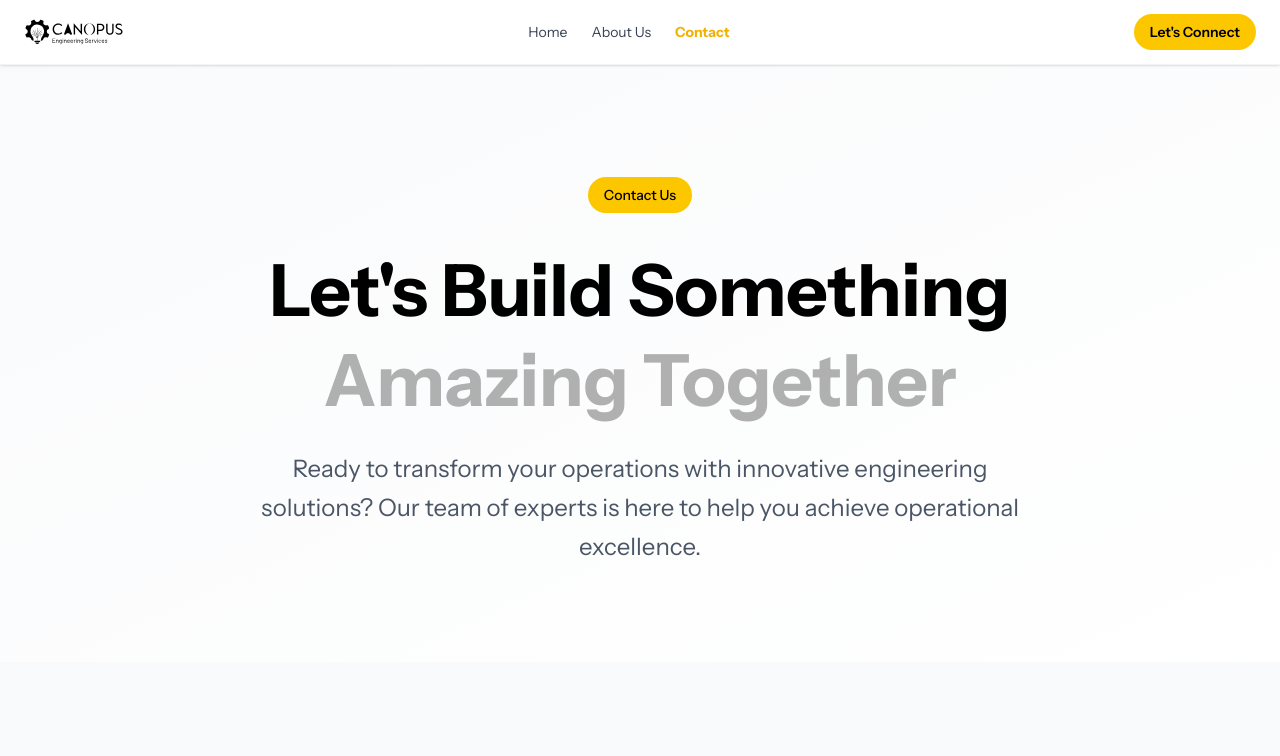
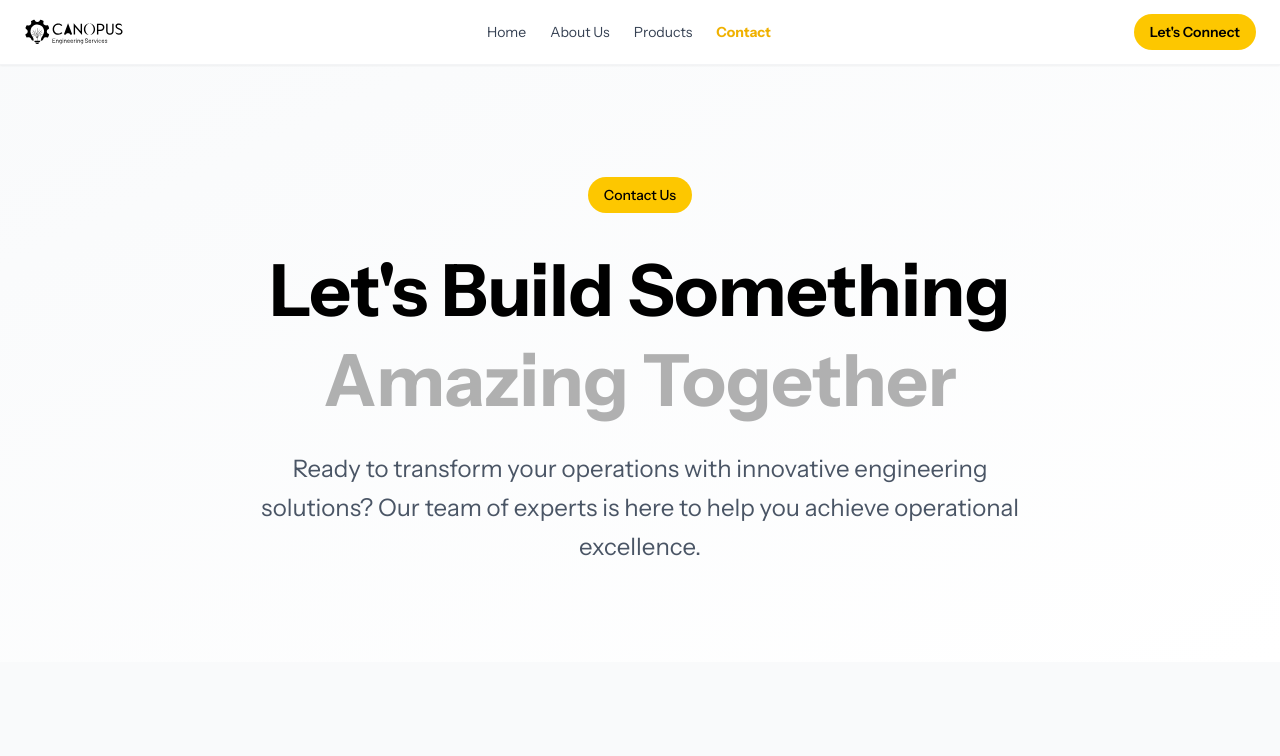
Before and after one commit to ashishmohapatra240/can-opus, a Next.js app: page /contact in a window 1280 px wide. Shown: the top 756 px of the page. Built offline with nearby package versions, Linux system fonts and the light colour scheme.

Commit message:
feat: add Products to Header

```diff
--- a/app/components/Header.tsx
+++ b/app/components/Header.tsx
@@ -15,10 +15,11 @@ export default function Header() {
   const pathname = usePathname();
   const isHomePage = pathname === '/';
   const isAboutPage = pathname === '/about';
+  const isProductsPage = pathname === '/products';
   const isContactPage = pathname === '/contact';
 
   return (
-    <header className="sticky top-0 w-full z-50 bg-white border-b border-gray-100 shadow-sm">
+    <header className="sticky top-0 w-full z-50 bg-white border-b border-gray-100 shadow-xs">
       <div className="max-w-7xl mx-auto px-4 lg:px-6">
         <div className="flex items-center justify-between h-14 lg:h-16">
           {/* Logo */}
@@ -38,6 +39,12 @@ export default function Header() {
                 className={`text-gray-700 hover:text-yellow-500 transition-colors text-sm font-sans ${isAboutPage ? 'text-yellow-500 font-bold' : 'text-gray-700 hover:text-yellow-500'}`}
               >
                 About Us
+              </Link>
+              <Link
+                href="/products"
+                className={`text-gray-700 hover:text-yellow-500 transition-colors text-sm font-sans ${isProductsPage ? 'text-yellow-500 font-bold' : 'text-gray-700 hover:text-yellow-500'}`}
+              >
+                Products
               </Link>
               <Link
                 href="/contact"
@@ -94,6 +101,13 @@ export default function Header() {
                 About Us
               </Link>
               <Link
+                href="/products"
+                className="block px-3 py-2 text-gray-700 hover:text-yellow-500 transition-colors text-base font-sans"
+                onClick={() => setIsMobileMenuOpen(false)}
+              >
+                Products
+              </Link>
+              <Link
                 href="/services"
                 className="block px-3 py-2 text-gray-700 hover:text-yellow-500 transition-colors text-base font-sans"
                 onClick={() => setIsMobileMenuOpen(false)}
```
